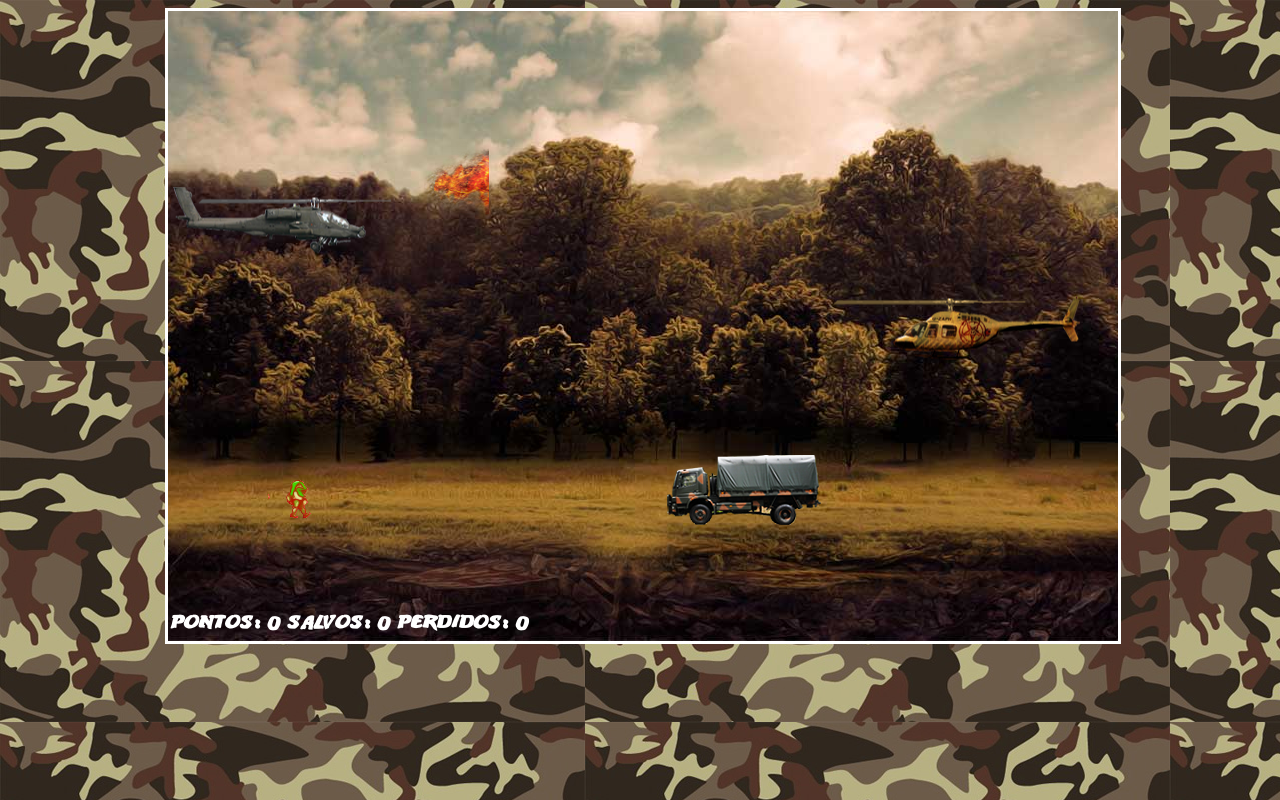
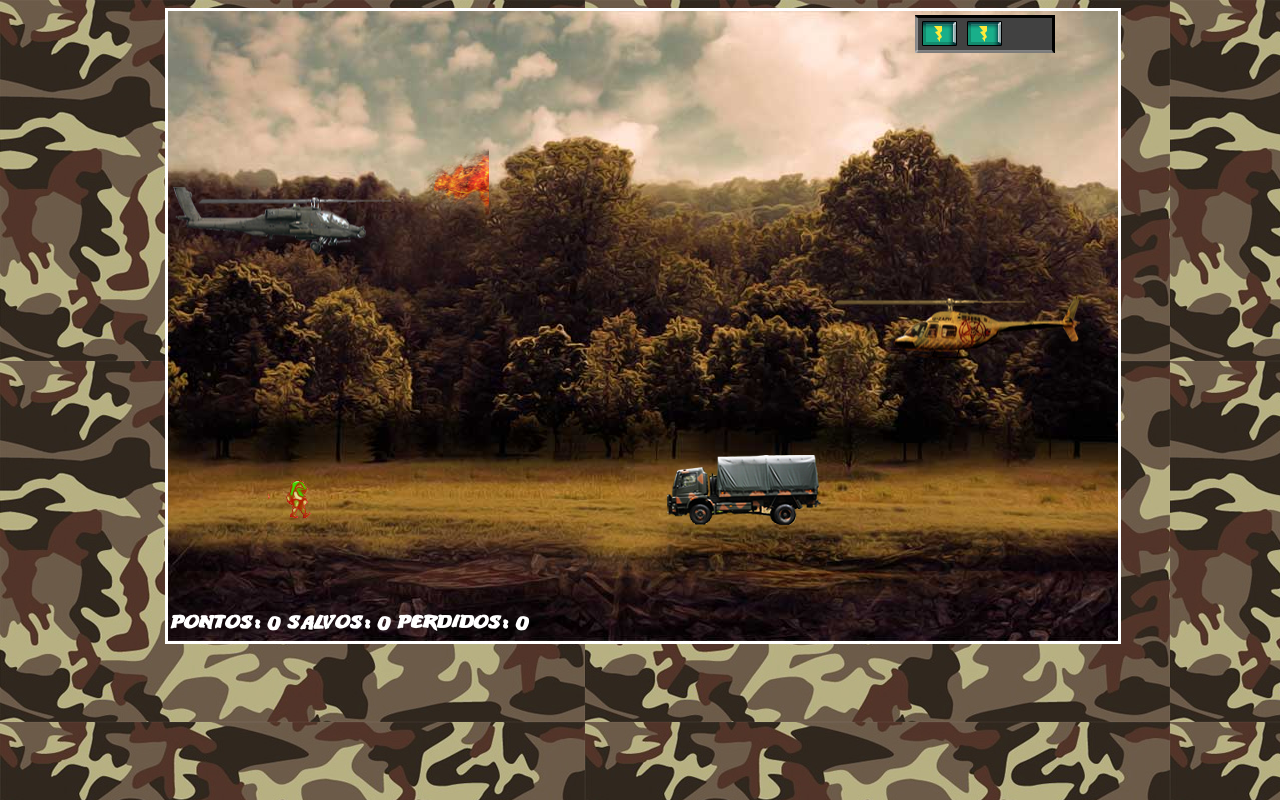
Before and after one commit to mateusmsf94/dio-jogo-de-nave, a plain HTML site: page index.html in a window 1280 px wide. Both pictures are taken after a click on the element 643 px from the left and 221 px from the top of the page. Drawn offline with Linux system fonts and the light colour scheme.

Commit message:
parte 18 completa

```diff
--- a/css/estilos.css
+++ b/css/estilos.css
@@ -158,3 +158,11 @@ background-image:url(../imgs/apache.png);
 	left: 5px;
 	top: 590px;
 }
+
+#energia {
+	width: 140px;
+	height: 38px;
+	position: absolute;
+	left: 750px;
+	top: 7px;
+}
--- a/js/js.js
+++ b/js/js.js
@@ -7,6 +7,7 @@ function start() { // Inicio da funcao start()
     $("#fundoGame").append("<div id='inimigo2'></div>");
     $("#fundoGame").append("<div id='amigo' class='anima3'></div>");
     $("#fundoGame").append("<div id='placar'></div>");
+    $("#fundoGame").append("<div id='energia'></div>");
 
     //Principais variaveis do jogo
 
@@ -14,6 +15,7 @@ function start() { // Inicio da funcao start()
     var pontos = 0;
     var salvos = 0;
     var perdidos = 0;
+    var energiaAtual = 3;
     var podeAtirar = true;
     var fimdejogo = false;
     var TECLA = {
@@ -50,6 +52,7 @@ function start() { // Inicio da funcao start()
         moveamigo();
         colisao();
         placar();
+        energia();
 
 
     } // Fim da funcao loop()
@@ -177,6 +180,7 @@ function start() { // Inicio da funcao start()
 
         if (colisao1.length > 0) {
 
+            energiaAtual--;
             inimigo1X = parseInt($("#inimigo1").css("left"));
             inimigo1Y = parseInt($("#inimigo1").css("top"));
             explosao1(inimigo1X, inimigo1Y);
@@ -189,6 +193,7 @@ function start() { // Inicio da funcao start()
         //jogador com inimigo2
         if (colisao2.length > 0) {
 
+            energiaAtual--;
             inimigo2X = parseInt($("#inimigo2").css("left"));
             inimigo2Y = parseInt($("#inimigo2").css("top"));
             explosao2(inimigo2X, inimigo2Y);
@@ -350,6 +355,32 @@ function start() { // Inicio da funcao start()
 
         $("#placar").html("<h2> Pontos: " + pontos + " Salvos: " + salvos + " Perdidos: " + perdidos + "</h2>");
 
-    }
+    } //Fim funcao placar
+
+    function energia() {
+
+        if (energiaAtual == 3) {
+
+            $("#energia").css("background-image", "url(imgs/energia3.png)");
+        }
+
+        if (energiaAtual == 2) {
+
+            $("#energia").css("background-image", "url(imgs/energia2.png)");
+        }
+
+        if (energiaAtual == 1) {
+
+            $("#energia").css("background-image", "url(imgs/energia1.png)");
+        }
+
+        if (energiaAtual == 0) {
+
+            $("#energia").css("background-image", "url(imgs/energia0.png)");
+
+            //Game Over
+        }
+
+    } //Fim funcao energia
 
 } // Fim da funcao start
```
